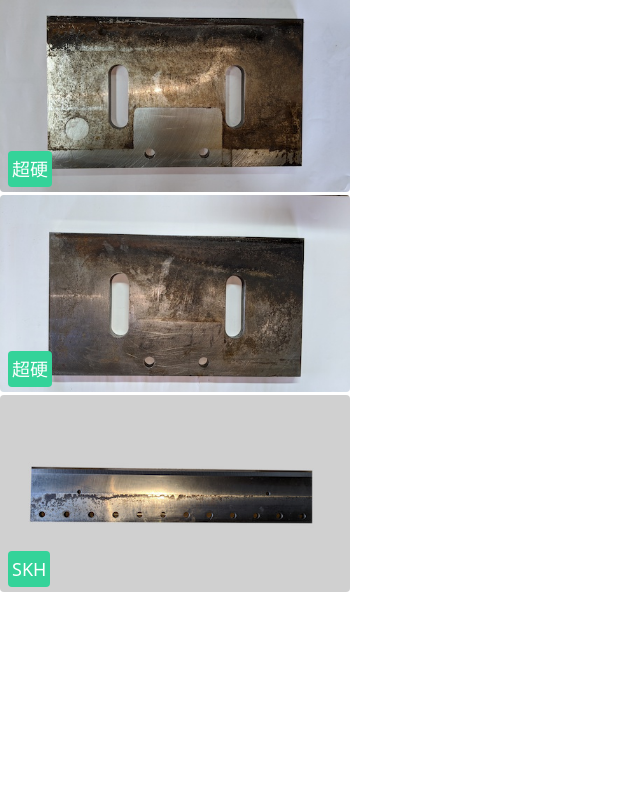
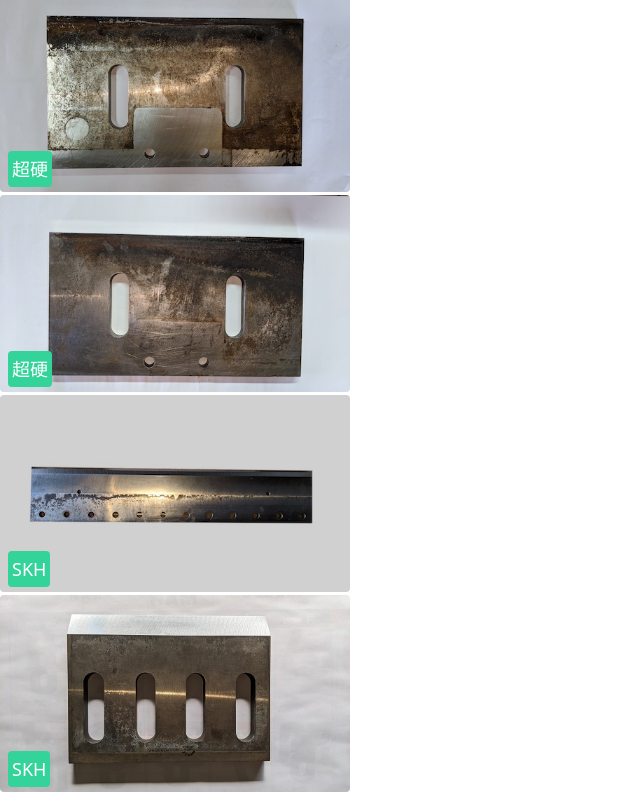
Before and after one commit to takuyanagamachi/next-kenma, a Next.js app: page /components/Funsais in a window 1280 px wide. Shown: the part 1805-2600 px from the top of the page, without its empty margins (0-640 px from the left). Before the commit the page ends 2400 px from the top, so only its background shows below. Built offline with nearby package versions, Linux system fonts and the light colour scheme.

Commit message:
🍱funsaiの画像を追加

```diff
--- a/data.js
+++ b/data.js
@@ -122,6 +122,11 @@
         title: 'SKH',
         image: '/images/funsai/funsai12.jpg'
       },
+      {
+        id: 12,
+        title: 'SKH',
+        image: '/images/funsai/funsai13.jpg'
+      },
         ];
 
     export const dansais = [
```
Also changed, not shown: public/images/funsai/funsai13.jpg (added).
